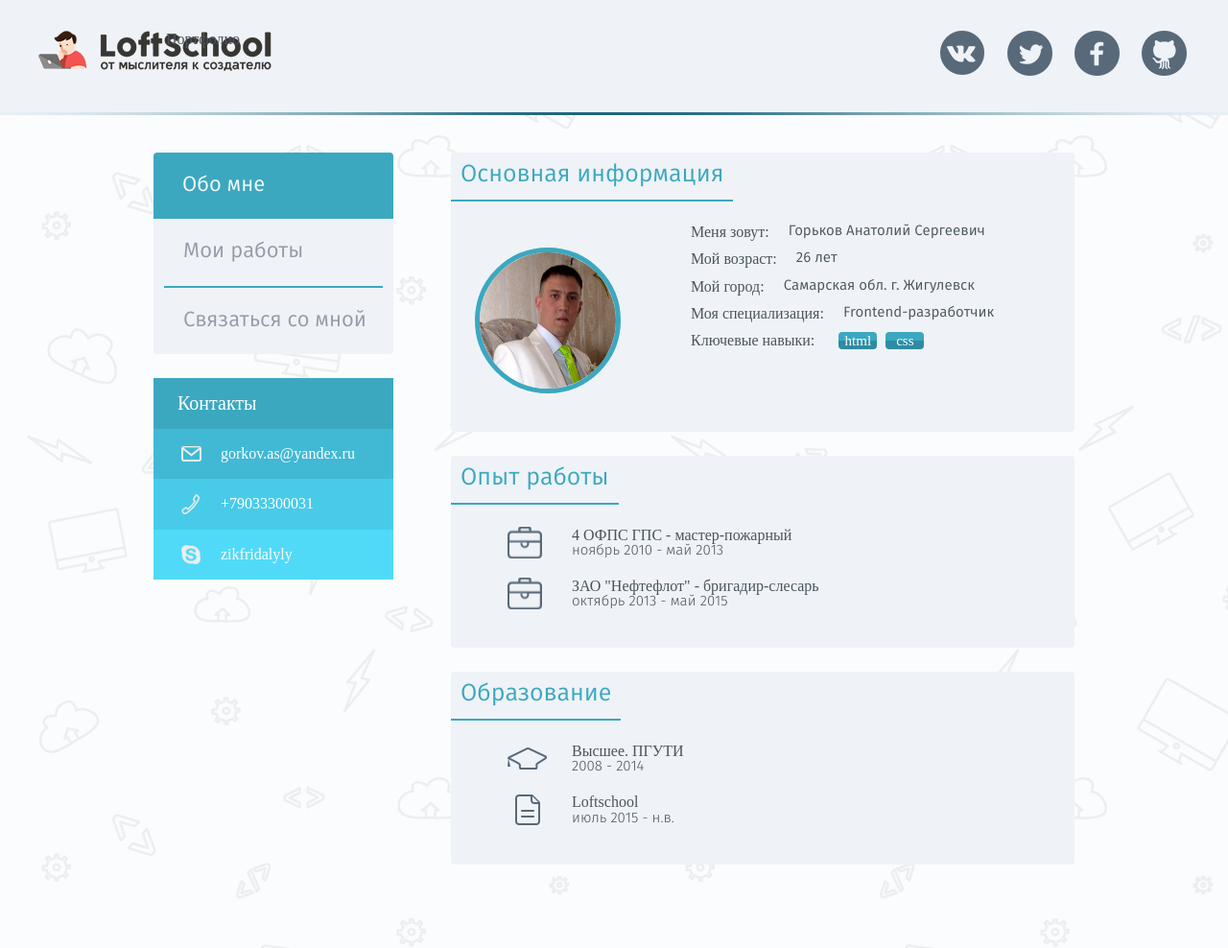
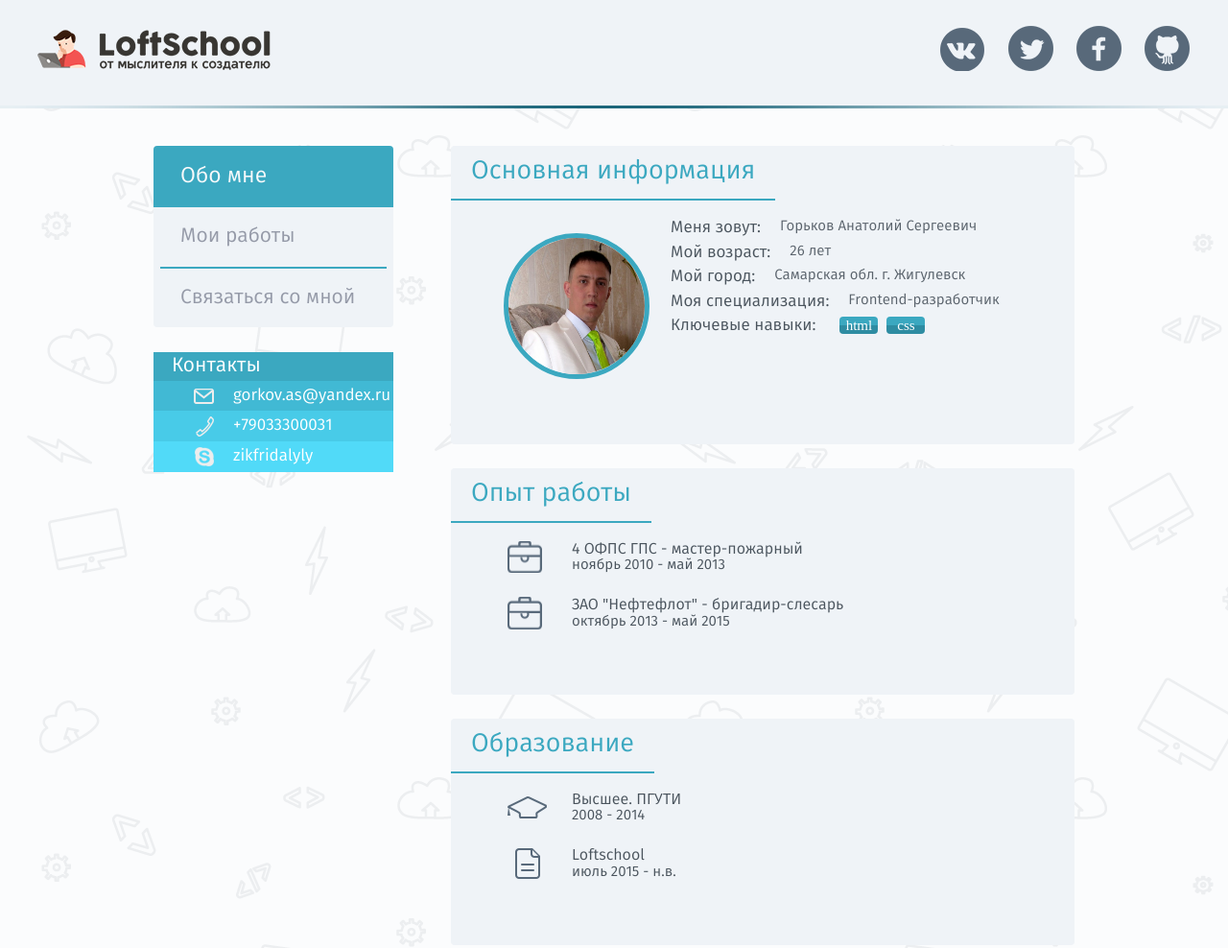
Before and after one commit to Gorkov/gor-as, a website: page src/index.html in a window 1280 px wide. Shown: the top 988 px of the page at 96% size. Drawn offline with nearby package versions, Linux system fonts and the light colour scheme; a web font is replaced by a local one.

Commit message:
финишная стилизация

```diff
--- a/src/css/contant.css
+++ b/src/css/contant.css
@@ -8,14 +8,14 @@
 	display: inline-block;
 	font-family: 'fira_sansbook';
 	font-weight: normal;
-	font-size: 25px;
+	font-size: 27px;
 	color: #3BA8C0;
 	border-bottom: 2px #3BA8C0 solid;
-	margin: 0 0 23px 0;
-	padding: 10px 10px;
+	margin: 0 0 19px 0;
+	padding: 12px 21px;
 }
 .info-body{
-	padding-bottom: 40px;
+	padding-bottom: 68px;
 }
 /*Конец общего стиля*/
 
@@ -24,8 +24,8 @@
 /*Аватар*/
 .img-wrap{
 	float: left;
-	margin-top: 25px;
-	margin-left: 25px;
+	margin-top: 15px;
+	margin-left: 55px;
 }
 .avatar-wrap{
 	height: 142px;
@@ -47,19 +47,22 @@
 	margin: 0;
 }
 .osnov-point{
-	margin-bottom: 10px;
+	margin-bottom: 6px;
+	margin-left: -21px;
 }
 .kto{
 	float: left;
-	font-family: 'fira_sansmedium';
-	font-size: 16px;
+	font-family: 'fira_sansbook';
+	font-size: 17px;
 }
 .chto{
 	font-family: 'fira_sansbook';
+	font-weight: normal;
 	font-size: 15px;
 	max-width: 218px;
 	overflow: hidden;
 	padding-left: 20px;
+	color: #5A636C;
 }
 /*Конец информация*/
 
@@ -98,18 +101,18 @@
 }
 .info-point{
 	padding: 0 0 0 76px;
-	margin-bottom: 20px;
+	margin-bottom: 25px;
 }
 .info-point:last-child{
 	margin-bottom: 0;
 }
 .info-spisok .gde{
 	font-size: 16px;
-	font-family: 'fira-sansbook';
+	font-family: 'fira_sansbook';
 }
 .info-spisok .kogda{
 	font-size: 15px;
-	font-family: 'fira_sanslight';
+	font-family: 'fira_sansbook';
 	line-height: 1;
 }
 .info-spisok .icon-work{
--- a/src/css/main.css
+++ b/src/css/main.css
@@ -51,7 +51,7 @@ body{
 	max-width: 1200px;
 	min-width: 960px;
 	height: 100%;
-	margin: 0 auto;
+	margin: -7px auto;
 	position: relative;
 }
 .my-header{
@@ -62,17 +62,17 @@ body{
 }
 .my-header .logo-link{
 	position: absolute;
-	top: 32px;
-	left: 0;
+	top: 38px;
+	left: -1px;
 }
 .my-header .logo-text{
 	position: absolute;
-	margin-left: -110px;
+	margin-left: -500px;
 }
 .my-header .soc-seti{
 	right: 0;
 	position: absolute;
-	top: 32px;
+	top: 34px;
 }
 /*Конец Header*/
 
@@ -87,10 +87,10 @@ body{
 	display: inline-block;
 	height: 47px;
 	width: 47px;
-	margin-left: 19px;
+	margin-left: 20px;
 }
 .soc-seti .soc-icon:first-child{
-	margin-left: 0;
+	margin-left: 0px;
 }
 .soc-seti .soc-point{
 	display: block;
@@ -99,7 +99,7 @@ body{
 	text-indent: -9999px;
 	background: url(../img/socials.png) no-repeat;
 }
-.soc-seti .soc-point.vk{background-position: -2px -3px; };
+.soc-seti .soc-point.vk{background-position: -2px -1px; };
 /*Конец Социалка 1*/
 
 				/*My footer*/
@@ -112,10 +112,10 @@ body{
 	position: relative;
 }
 .my-footer .copyright{
-	margin: 0 180px;
+	margin: 0 185px;
 	text-align: center;
 	padding-top: 7px;
-	font-size: 13px;
+	font-size: 12px;
 }
 /*Конец My footer*/
 
@@ -123,7 +123,7 @@ body{
 .my-footer .lock{
 	position: absolute;
 	top: 26px;
-	left: 26px;
+	left: 30px;
 }
 .lock .lock-in{
 	display: block;
@@ -166,19 +166,19 @@ width: 250px;
 }
 /*навигация*/
 .nav{
-	overflow: hidden;
 	background: #EFF3F7;
 	border-radius: 4px;
-	margin-bottom: 25px;
+	margin-bottom: 26px;
+	overflow: hidden;
 }
 .nav .nav-list{
 	list-style: none;
 	margin: 0;
 	padding: 0;
 }
-.nav .nav-spisok{
+.nav .nav-list .nav-spisok{
 	border-top: 2px solid #3ba8c0;
-	margin: 0 11px;
+	margin: -1px 7px;
 }
 .nav .nav-spisok:first-child{
 	border-top: none;
@@ -186,11 +186,11 @@ width: 250px;
 .nav .nav-point{
 	font-family: 'fira_sansbook';
 display: block;
-font-size: 22px;
+font-size: 21px;
 text-decoration: none;
 color: #959aa8;
-padding: 22px 0px;
-margin-left: 20px;
+padding: 19px 1px;
+margin-left: 20px;;
 }
 .nav .nav-point:hover{
 	color: color: #3ba8c0;
@@ -201,11 +201,11 @@ margin-left: 20px;
 	margin: 0;
 	border-bottom: none;
 	margin-bottom: -2px;
-	padding-left: 10px;
+	padding-left: 7px;
 }
 .nav .nav-spisok.actual .nav-point{
 	color: #f9fafb;
-	font-size: 22px;
+	font-size: 23px;;
 }
 /*Конец навигация*/
 
@@ -213,43 +213,45 @@ margin-left: 20px;
 .my-adress{
 	overflow: hidden;
 	border-radius: 4px;
+	font-family: 'fira_sansbook';
 }
 /*зоголовок*/
 .my-adress .adress-header{
 	background: #3BA8C0;
 }
 .my-adress .adress-header-text{
+	font-size: 21px;
+	padding: 3px 3px;
+	color: white;
+	margin: 0px 16px;
 	display: block;
-	font-size: 20px;
-	padding: 15px;
-	margin-left: 10px;
-	color: white;
 }
 /* Конец зоголовок*/
 
 .my-adress .adress-spisok{
 	list-style: none;
-	margin: 0;
-	padding: 0;
+	margin: 0px;
+	padding: 0px;
+	font-size: 17px;
 }
 .my-adress .adress-icon{
 	display: block;
 	text-decoration: none;
-	padding: 17px 0;
-	margin-left: 70px;
+	padding: 6px 0px;
+	margin-left: 83px;
 	color: white;
 }
 
 .my-adress .adress-point-mail{
-	background: url(../img/mail.png) 29px no-repeat;
+	background: url(../img/mail.png) 42px no-repeat;
 	background-color: #41B9D4;
 }
 .my-adress .adress-point-phone{
-	background: url(../img/phone.png) 29px no-repeat;
+	background: url(../img/phone.png) 44px no-repeat;
 	background-color: #48CBE8;
 }
 .my-adress .adress-point-skype{
-	background: url(../img/skype.png) 29px no-repeat;
+	background: url(../img/skype.png) 43px no-repeat;
 	background-color: #51DAF8;
 }
 /*Конец adress*/
```
